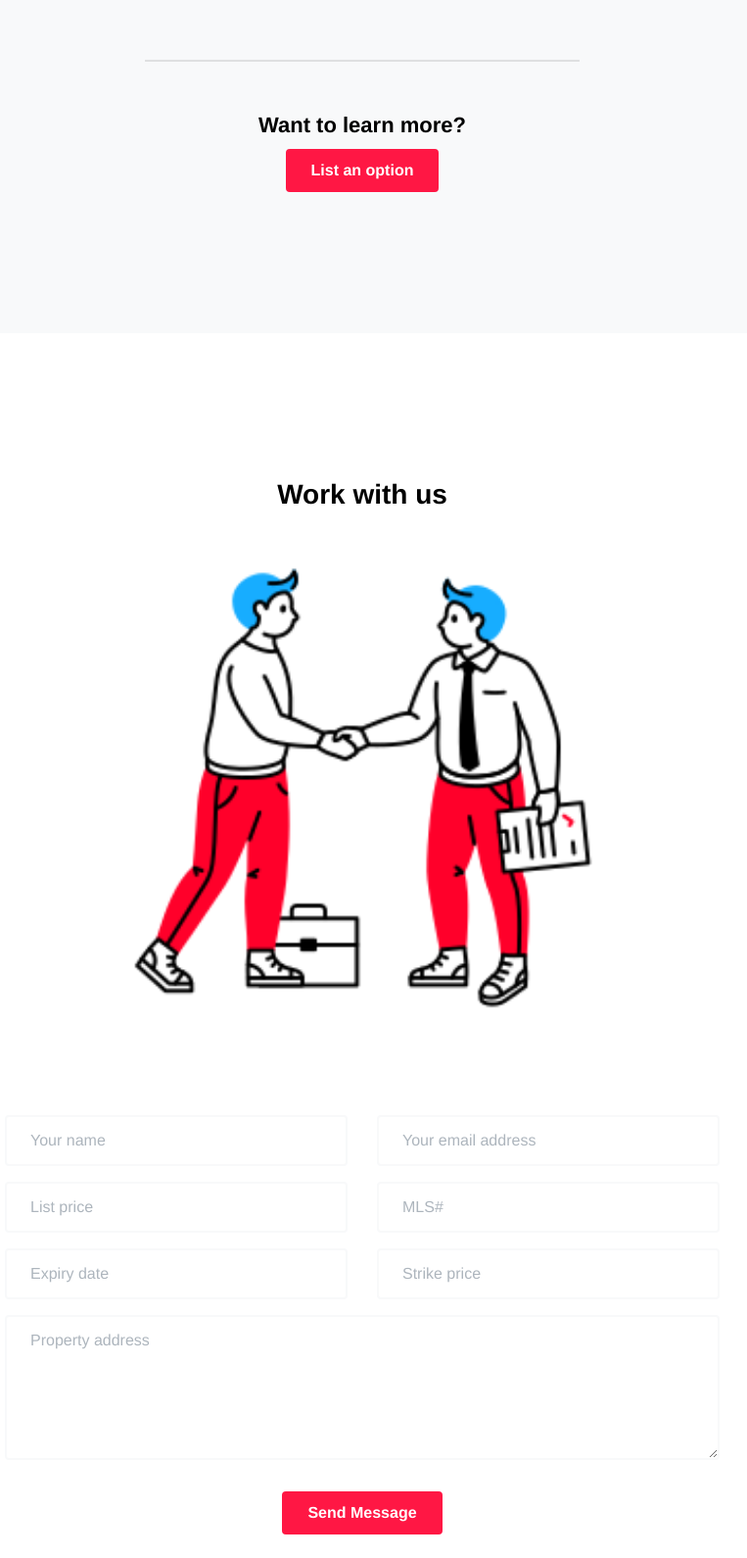
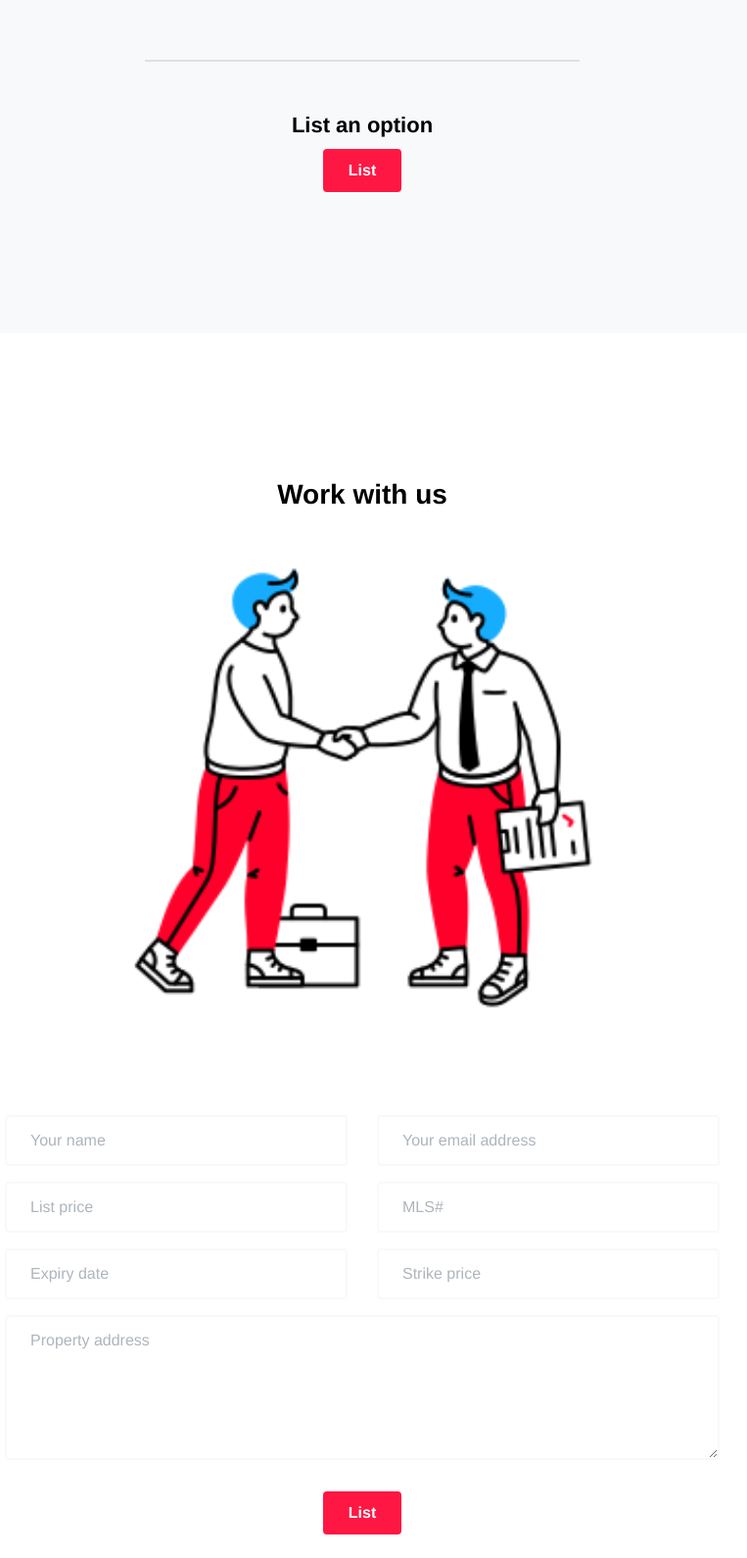
Before and after one commit to twinkle-toes-happy-feet-bubbles/OPVISION, a plain HTML site: page Revision.html in a window 1280 px wide. Shown: the part 2910-4500 px from the top of the page at 98% size, without its empty margins (270-1033 px from the left). Drawn offline with nearby package versions, Linux system fonts and the light colour scheme.

Commit message:
Update Revision.html

```diff
--- a/Revision.html
+++ b/Revision.html
@@ -196,8 +196,8 @@
                                         </div>
                                         <a href="#agentSignup">
                                         <h5 class="mt-0 mb-3">Referral</h5>
-                                        </a>
-                                        Get a referral to sell REOPs as an agent
+
+                                        Get a referral to sell REOPs as an agent </a>
                                     </div>
                                 </div>
                             </div>
@@ -217,8 +217,8 @@
 
                             <div class="col-md-6 mx-auto text-center">
                                 <hr class="my-5">
-                                <h4>Want to learn more?</h4>
-                                <a href="#contact" class="btn btn-primary">List an option</a>
+                                <h4>List an option</h4>
+                                <a href="#contact" class="btn btn-primary">List</a>
                             </div>
                         </div>
                     </div>
@@ -290,7 +290,7 @@
 
                             </div>
                             <div class="text-center mt-3">
-                                <button onclick="alert('Message Sent')" class="btn btn-primary" type="submit">Send Message</button>
+                                <button onclick="alert('Message Sent')" class="btn btn-primary" type="submit">List</button>
                             </div>
                         </form>
                     </div>
```
